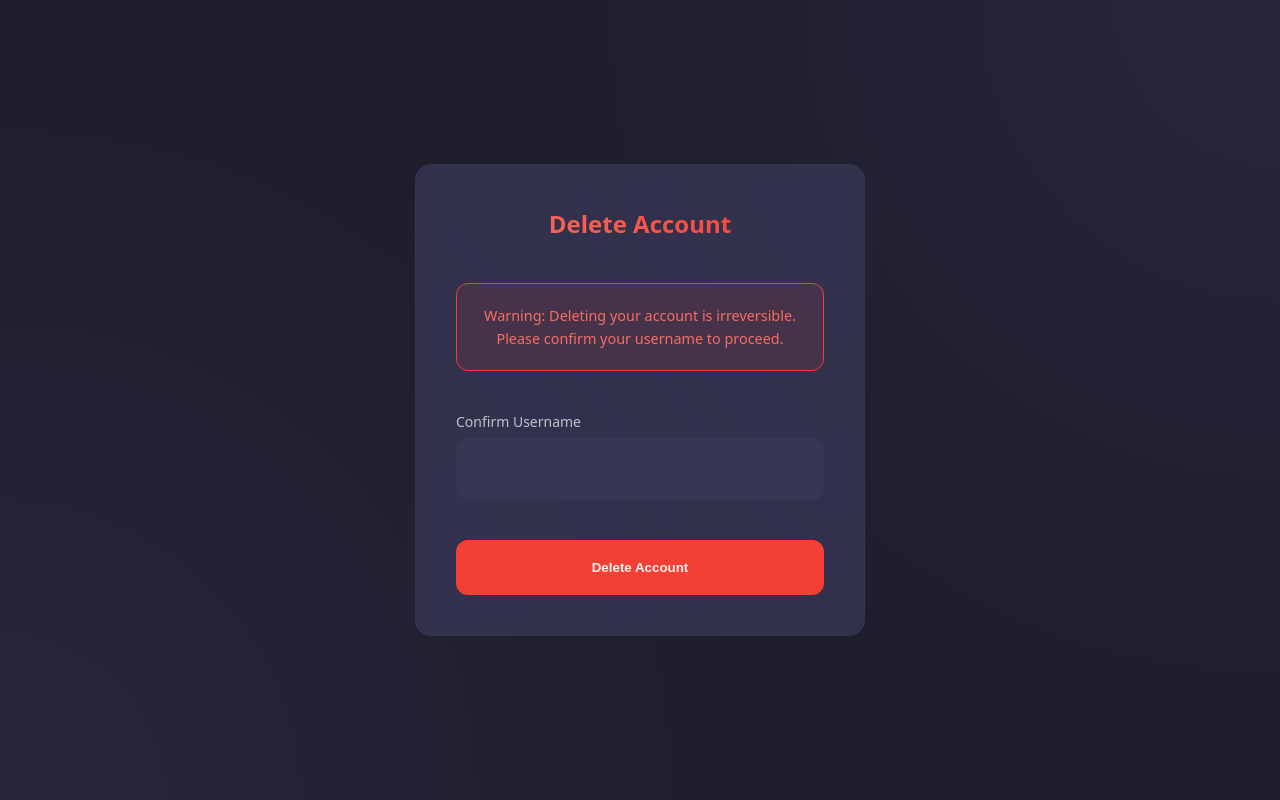
After one commit to thisisarnabdas/password_manager, a Flask app: page /delete_account in a window 1280 px wide. The commit adds this page. Run offline with Flask 3, Linux system fonts and the light colour scheme; the visitor is signed in with stand-in values (Sample User, id 1); some libraries are stand-ins or nearby versions.

Commit message:
Add files via upload

```diff
--- a/app/controller.py
+++ b/app/controller.py
@@ -1,6 +1,6 @@
 from flask import Blueprint, render_template, url_for, redirect, flash, session, request
 from app import db, ph
-from app.forms import RegistrationForm, LoginForm, PasswordForm
+from app.forms import RegistrationForm, LoginForm, PasswordForm, ChangePasswordForm, DeleteAccountForm
 from app.models import User, StoredPassword
 from functools import wraps
 from app.config import Config
@@ -247,3 +247,44 @@ def delete_password(id):
 @controller.route("/about")
 def about():
     return render_template("about.html")
+
+
+@controller.route("/change_user_password", methods=['GET', 'POST'])
+@login_required
+def change_password():
+    form = ChangePasswordForm()
+    user = User.query.get(session.get('user_id'))
+
+    if form.validate_on_submit():
+        if user.check_password(form.current_password.data):
+            user.set_password(form.new_password.data)
+            db.session.commit()
+            flash("Password updated successfully!", "success")
+            return redirect(url_for("controller.dashboard"))
+        else:
+            flash("Current password is incorrect.", "danger")
+
+    return render_template("change_user_password.html", form=form)
+
+
+@controller.route("/delete_account", methods=['GET', 'POST'])
+@login_required
+def delete_account():
+    form = DeleteAccountForm()
+    user = User.query.get(session.get('user_id'))
+
+    if form.validate_on_submit():
+        if form.confirm_username.data == user.username:
+            try:
+                db.session.delete(user)
+                db.session.commit()
+                session.clear()  # Clear session after deleting the account
+                flash("Your account has been deleted. You have been logged out.", "success")
+                return redirect(url_for("controller.home"))
+            except Exception as e:
+                db.session.rollback()
+                flash("An error occurred while deleting your account. Please try again.", "danger")
+        else:
+            flash("Username confirmation does not match.", "danger")
+
+    return render_template("delete_account.html", form=form)
--- a/app/forms.py
+++ b/app/forms.py
@@ -39,3 +39,23 @@ class GeneratePasswordForm(FlaskForm):
         NumberRange(min=4, max=64, message="Length must be between 4 and 64.")
     ])
     submit = SubmitField('Generate')
+class ChangePasswordForm(FlaskForm):
+    current_password = PasswordField('Current Password', validators=[
+        DataRequired(message="Current password is required.")
+    ])
+    new_password = PasswordField('New Password', validators=[
+        DataRequired(message="New password is required."),
+        Length(min=8, message="New password must be at least 8 characters.")
+    ])
+    confirm_new_password = PasswordField('Confirm New Password', validators=[
+        DataRequired(message="Please confirm your new password."),
+        EqualTo('new_password', message="Passwords must match.")
+    ])
+    submit = SubmitField('Change Password')
+
+
+class DeleteAccountForm(FlaskForm):
+    confirm_username = StringField('Confirm Username', validators=[
+        DataRequired(message="Please confirm your username.")
+    ])
+    submit = SubmitField('Delete Account')
--- a/app/models.py
+++ b/app/models.py
@@ -10,8 +10,9 @@ class User(db.Model):
     id = db.Column(db.Integer, primary_key=True)
     username = db.Column(db.String(150), unique=True, nullable=False)
     password_hash = db.Column(db.String(255), nullable=False)
-
-    stored_passwords = db.relationship("StoredPassword", backref="user", lazy=True)
+    stored_passwords = db.relationship('StoredPassword', backref='user',
+                                       cascade='all, delete-orphan')
+    # stored_passwords = db.relationship("StoredPassword", backref="user", lazy=True)
 
     def set_password(self, password):
         self.password_hash = ph.hash(password)
--- a/app/templates/base.html
+++ b/app/templates/base.html
@@ -250,6 +250,8 @@
                 {% if 'user_id' in session %}
                     <a href="{{ url_for('controller.dashboard') }}" class="btn nav-btn" style="text-decoration: none;">🏠 Dashboard</a>
                     <a href="{{ url_for('controller.logout') }}" class="btn nav-btn" style="text-decoration: none;">🚪 Logout</a>
+                    <a href="{{ url_for('controller.change_password') }}" class="btn nav-btn" style="text-decoration: none;">🔑 Change Password</a>
+                    <a href="{{ url_for('controller.delete_account') }}" class="btn nav-btn btn-danger" style="text-decoration: none;">🗑️ Delete Account</a>
                 {% else %}
                     <a href="{{ url_for('controller.login') }}" class="btn nav-btn" style="text-decoration: none;">🔑 Login</a>
                     <a href="{{ url_for('controller.register') }}" class="btn nav-btn" style="text-decoration: none;">📝 Register</a>
--- /dev/null
+++ b/app/templates/delete_account.html
@@ -0,0 +1,197 @@
+<!DOCTYPE html>
+<html lang="en">
+<head>
+    <meta charset="UTF-8">
+    <meta name="viewport" content="width=device-width, initial-scale=1.0">
+    <title>Delete Account</title>
+    <style>
+    :root {
+        --primary-hue: 250;
+        --primary-sat: 60%;
+        --primary: hsl(var(--primary-hue) var(--primary-sat) 67%);
+        --primary-light: hsl(var(--primary-hue) var(--primary-sat) 75%);
+        --primary-dark: hsl(var(--primary-hue) var(--primary-sat) 57%);
+        --primary-glass: hsl(var(--primary-hue) var(--primary-sat) 67% / 0.1);
+
+        --bg-hue: 240;
+        --background: hsl(var(--bg-hue) 20% 14%);
+        --surface: hsl(var(--bg-hue) 20% 20%);
+        --surface-light: hsl(var(--bg-hue) 20% 27%);
+        --surface-glass: hsl(var(--bg-hue) 20% 27% / 0.8);
+
+        --text: hsl(0 0% 100% / 0.95);
+        --text-secondary: hsl(0 0% 100% / 0.7);
+
+        /* Adding danger colors for delete account page */
+        --danger: hsl(4 90% 58%);
+        --danger-light: hsl(4 90% 68%);
+        --danger-dark: hsl(4 90% 48%);
+
+        --spacing-xs: 0.3125rem;
+        --spacing-sm: 0.625rem;
+        --spacing-md: 1.25rem;
+        --spacing-lg: 2.5rem;
+
+        --radius-md: 0.75rem;
+        --radius-lg: 1rem;
+
+        --shadow-color: hsl(var(--primary-hue) 50% 3%);
+        --shadow-strength: 0.1;
+        --shadow-2:
+            0 2px 4px hsl(var(--shadow-color) / calc(var(--shadow-strength) + 0.03)),
+            0 1px 2px hsl(var(--shadow-color) / calc(var(--shadow-strength) + 0.02));
+
+        --container-width: min(92%, 1200px);
+        --transition-base: 250ms cubic-bezier(0.22, 1, 0.36, 1);
+    }
+
+    * {
+        box-sizing: border-box;
+        margin: 0;
+        padding: 0;
+    }
+
+    body {
+        background:
+            radial-gradient(
+                circle at top right,
+                var(--primary-glass),
+                transparent 50%
+            ),
+            radial-gradient(
+                circle at bottom left,
+                var(--primary-glass),
+                transparent 50%
+            ),
+            var(--background);
+        color: var(--text);
+        font-family: system-ui, -apple-system, BlinkMacSystemFont, 'Segoe UI', sans-serif;
+        min-height: 100vh;
+        display: grid;
+        place-items: center;
+        line-height: 1.6;
+    }
+
+    .container {
+        width: min(450px, var(--container-width));
+        margin: var(--spacing-lg) auto;
+        padding: var(--spacing-lg);
+        background: var(--surface-glass);
+        border-radius: var(--radius-lg);
+        box-shadow: var(--shadow-2);
+        border: 1px solid hsl(var(--primary-hue) 20% 40% / 0.1);
+        backdrop-filter: blur(12px) saturate(180%);
+        -webkit-backdrop-filter: blur(12px) saturate(180%);
+    }
+
+    .app-title {
+        font-size: 1.5rem;
+        font-weight: 700;
+        margin-bottom: var(--spacing-lg);
+        background: linear-gradient(
+            45deg,
+            var(--danger-light),
+            var(--danger)
+        );
+        -webkit-background-clip: text;
+        background-clip: text;
+        color: transparent;
+        text-align: center;
+    }
+
+    .text-danger {
+        color: var(--danger-light);
+        margin-bottom: var(--spacing-lg);
+        text-align: center;
+        font-size: 0.9rem;
+        padding: var(--spacing-md);
+        border: 1px solid var(--danger);
+        border-radius: var(--radius-md);
+        background: hsl(4 90% 58% / 0.1);
+    }
+
+    .form-group {
+        margin-bottom: var(--spacing-md);
+    }
+
+    .form-label {
+        display: block;
+        margin-bottom: var(--spacing-xs);
+        color: var(--text-secondary);
+        font-size: 0.875rem;
+    }
+
+    .form-control {
+        width: 100%;
+        padding: var(--spacing-md);
+        background: var(--surface-light);
+        border: 2px solid transparent;
+        border-radius: var(--radius-md);
+        color: var(--text);
+        transition: all var(--transition-base);
+        font-size: 1rem;
+    }
+
+    .form-control:focus {
+        outline: none;
+        border-color: var(--danger);
+        box-shadow: 0 0 0 4px hsl(4 90% 58% / 0.2);
+        background: var(--surface);
+    }
+
+    .btn {
+        width: 100%;
+        padding: var(--spacing-md);
+        border: none;
+        border-radius: var(--radius-md);
+        font-weight: 600;
+        cursor: pointer;
+        transition: all var(--transition-base);
+        margin-top: var(--spacing-md);
+    }
+
+    .btn-danger {
+        background: var(--danger);
+        color: var(--text);
+    }
+
+    .btn-danger:hover {
+        background: var(--danger-light);
+        transform: translateY(-2px);
+        box-shadow: var(--shadow-2);
+    }
+
+    .btn-danger:active {
+        transform: translateY(1px);
+        background: var(--danger-dark);
+    }
+
+    @media (max-width: 768px) {
+        .container {
+            margin: var(--spacing-md);
+            padding: var(--spacing-md);
+        }
+    }
+
+    @media (prefers-reduced-motion: reduce) {
+        * {
+            transition-duration: 0.01ms !important;
+        }
+    }
+    </style>
+</head>
+<body>
+    <div class="container">
+        <h1 class="app-title">Delete Account</h1>
+        <p class="text-danger">Warning: Deleting your account is irreversible. Please confirm your username to proceed.</p>
+        <form method="POST">
+            {{ form.hidden_tag() }}
+            <div class="form-group">
+                <label for="confirm_username" class="form-label">Confirm Username</label>
+                {{ form.confirm_username(class="form-control", id="confirm_username") }}
+            </div>
+            <button type="submit" class="btn btn-danger">{{ form.submit.label }}</button>
+        </form>
+    </div>
+</body>
+</html>
```
Also changed, not shown: app/templates/change_user_password.html (added, +184 -0 lines), app/database/app.db.
